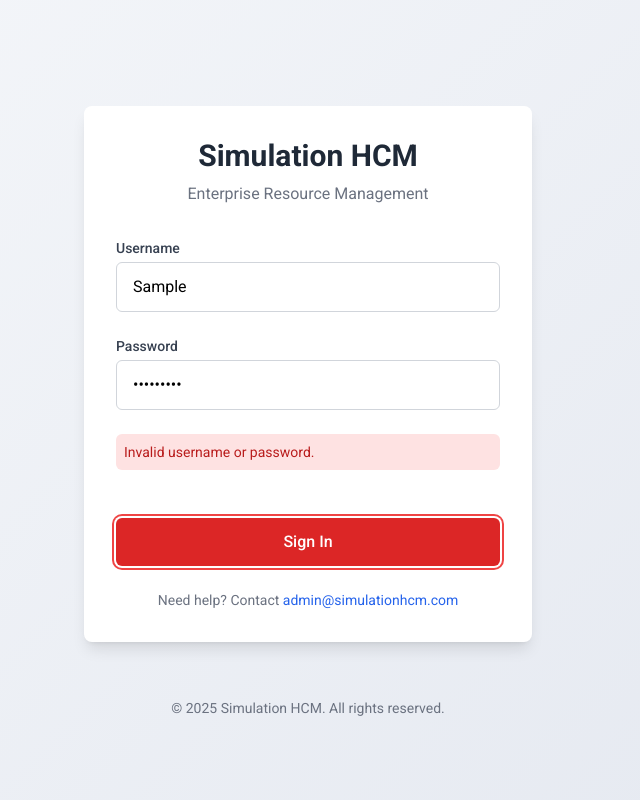
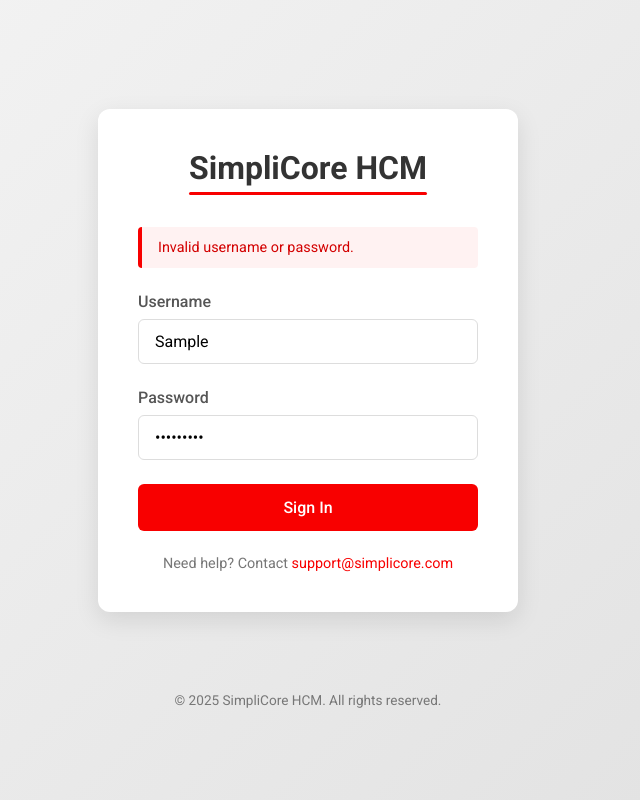
Before and after one commit to RishabhRakshit1947/Oracle-HCM-Sim, a plain HTML site: page index.html in a window 1280 px wide. Both pictures are taken after typing "Sample", "Sample123" into the empty fields and a click on the button "Sign In". Shown: the whole page, without its empty margins (332-972 px from the left). Drawn offline with nearby package versions, Linux system fonts and the light colour scheme.

Commit message:
Update index.html

```diff
--- a/index.html
+++ b/index.html
@@ -3,106 +3,210 @@
 <head>
     <meta charset="UTF-8">
     <meta name="viewport" content="width=device-width, initial-scale=1.0">
-    <title>Simulation HCM - Login</title>
+    <title>SimpliCore HCM - Login</title>
     <link href="https://fonts.googleapis.com/css2?family=Roboto:wght@300;400;500;700&display=swap" rel="stylesheet">
-    <script src="https://cdn.tailwindcss.com"></script>
     <style>
+        * {
+            margin: 0;
+            padding: 0;
+            box-sizing: border-box;
+            font-family: 'Roboto', sans-serif;
+        }
+
         body {
-            font-family: 'Roboto', sans-serif;
-            background: linear-gradient(135deg, #f5f7fa 0%, #e4e8f0 100%);
+            background: linear-gradient(135deg, #f5f5f5 0%, #e0e0e0 100%);
             min-height: 100vh;
+            display: flex;
+            flex-direction: column;
+            justify-content: center;
+            align-items: center;
+            color: #333;
         }
+
         .login-container {
+            width: 100%;
+            max-width: 420px;
+            padding: 2.5rem;
+            background-color: white;
+            border-radius: 12px;
+            box-shadow: 0 8px 24px rgba(0, 0, 0, 0.1);
+            margin: 2rem;
             opacity: 0;
-            animation: fadeIn 0.8s ease-in-out forwards;
+            animation: fadeIn 0.8s ease-out forwards;
         }
+
         @keyframes fadeIn {
-            from { opacity: 0; transform: translateY(10px); }
-            to { opacity: 1; transform: translateY(0); }
+            from {
+                opacity: 0;
+                transform: translateY(20px);
+            }
+            to {
+                opacity: 1;
+                transform: translateY(0);
+            }
         }
-        .input-field:focus {
-            border-color: #3b82f6;
-            box-shadow: 0 0 0 3px rgba(59, 130, 246, 0.2);
+
+        .logo-container {
+            text-align: center;
+            margin-bottom: 2rem;
         }
-        .login-btn {
-            transition: all 0.2s ease;
+
+        .logo-text {
+            font-size: 2rem;
+            font-weight: 700;
+            color: #333;
+            position: relative;
+            display: inline-block;
+            padding-bottom: 0.5rem;
         }
-        .login-btn:hover {
-            transform: translateY(-1px);
-            box-shadow: 0 4px 6px rgba(220, 38, 38, 0.2);
+
+        .logo-text::after {
+            content: '';
+            position: absolute;
+            bottom: 0;
+            left: 0;
+            width: 100%;
+            height: 3px;
+            background-color: #f80000;
+            border-radius: 2px;
         }
+
+        .form-group {
+            margin-bottom: 1.5rem;
+        }
+
+        label {
+            display: block;
+            margin-bottom: 0.5rem;
+            font-weight: 500;
+            color: #555;
+        }
+
+        input {
+            width: 100%;
+            padding: 0.75rem 1rem;
+            border: 1px solid #ddd;
+            border-radius: 6px;
+            font-size: 1rem;
+            transition: border-color 0.3s, box-shadow 0.3s;
+        }
+
+        input:focus {
+            outline: none;
+            border-color: #f80000;
+            box-shadow: 0 0 0 3px rgba(248, 0, 0, 0.1);
+        }
+
+        .sign-in-btn {
+            width: 100%;
+            padding: 0.875rem;
+            background-color: #f80000;
+            color: white;
+            border: none;
+            border-radius: 6px;
+            font-size: 1rem;
+            font-weight: 500;
+            cursor: pointer;
+            transition: background-color 0.3s, transform 0.2s;
+        }
+
+        .sign-in-btn:hover {
+            background-color: #d90000;
+        }
+
+        .sign-in-btn:active {
+            transform: translateY(1px);
+        }
+
+        .help-text {
+            text-align: center;
+            margin-top: 1.5rem;
+            color: #777;
+            font-size: 0.9rem;
+        }
+
+        .help-text a {
+            color: #f80000;
+            text-decoration: none;
+        }
+
+        .help-text a:hover {
+            text-decoration: underline;
+        }
+
         .error-message {
-            max-height: 0;
-            overflow: hidden;
-            transition: max-height 0.3s ease, padding 0.3s ease;
+            background-color: #fff2f2;
+            border-left: 4px solid #f80000;
+            color: #d30000;
+            padding: 0.75rem 1rem;
+            margin-bottom: 1.5rem;
+            border-radius: 4px;
+            font-size: 0.9rem;
+            display: none;
         }
-        .error-message.show {
-            max-height: 60px;
-            padding: 0.5rem;
+
+        .success-message {
+            background-color: #f0fff4;
+            border-left: 4px solid #38a169;
+            color: #276749;
+            padding: 0.75rem 1rem;
+            margin-bottom: 1.5rem;
+            border-radius: 4px;
+            font-size: 0.9rem;
+            display: none;
         }
-        .success-message {
-            max-height: 0;
-            overflow: hidden;
-            transition: max-height 0.3s ease, padding 0.3s ease;
-        }
-        .success-message.show {
-            max-height: 60px;
-            padding: 0.5rem;
+
+        footer {
+            margin-top: 2rem;
+            color: #777;
+            font-size: 0.85rem;
+            text-align: center;
+            padding: 1rem;
         }
     </style>
 </head>
-<body class="flex flex-col items-center justify-center">
-    <div class="login-container w-full max-w-md p-8 mx-auto my-10 bg-white rounded-lg shadow-lg">
-        <div class="text-center mb-8">
-            <h1 class="text-3xl font-bold text-gray-800">Simulation HCM</h1>
-            <p class="text-gray-500 mt-2">Enterprise Resource Management</p>
+<body>
+    <div class="login-container">
+        <div class="logo-container">
+            <h1 class="logo-text">SimpliCore HCM</h1>
         </div>
 
-        <form id="loginForm" class="space-y-6">
-            <div>
-                <label for="username" class="block text-sm font-medium text-gray-700 mb-1">Username</label>
-                <input type="text" id="username" name="username"
-                    class="input-field w-full px-4 py-3 border border-gray-300 rounded-md focus:outline-none"
-                    placeholder="Enter your username">
+        <div class="error-message" id="error-message">
+            Invalid username or password.
+        </div>
+
+        <div class="success-message" id="success-message">
+            Welcome, Rishabh. Redirecting to dashboard...
+        </div>
+
+        <form id="login-form">
+            <div class="form-group">
+                <label for="username">Username</label>
+                <input type="text" id="username" name="username" placeholder="Enter your username" autocomplete="username" required>
             </div>
 
-            <div>
-                <label for="password" class="block text-sm font-medium text-gray-700 mb-1">Password</label>
-                <input type="password" id="password" name="password"
-                    class="input-field w-full px-4 py-3 border border-gray-300 rounded-md focus:outline-none"
-                    placeholder="Enter your password">
+            <div class="form-group">
+                <label for="password">Password</label>
+                <input type="password" id="password" name="password" placeholder="Enter your password" autocomplete="current-password" required>
             </div>
 
-            <div class="error-message bg-red-100 text-red-700 rounded-md text-sm" id="errorMessage">
-                Invalid username or password.
-            </div>
-
-            <div class="success-message bg-green-100 text-green-700 rounded-md text-sm" id="successMessage">
-                Redirecting to dashboard...
-            </div>
-
-            <div>
-                <button type="submit"
-                    class="login-btn w-full py-3 px-4 bg-red-600 hover:bg-red-700 text-white font-medium rounded-md focus:outline-none focus:ring-2 focus:ring-red-500 focus:ring-offset-2">
-                    Sign In
-                </button>
-            </div>
+            <button type="submit" class="sign-in-btn">Sign In</button>
         </form>
 
-        <div class="mt-6 text-center text-sm text-gray-500">
-            Need help? Contact <a href="mailto:admin@simulationhcm.com" class="text-blue-600 hover:underline">admin@simulationhcm.com</a>
+        <div class="help-text">
+            Need help? Contact <a href="mailto:support@simplicore.com">support@simplicore.com</a>
         </div>
     </div>
 
-    <footer class="w-full text-center text-gray-500 text-sm py-4">
-        © 2025 Simulation HCM. All rights reserved.
+    <footer>
+        © 2025 SimpliCore HCM. All rights reserved.
     </footer>
 
     <script>
         document.addEventListener('DOMContentLoaded', function() {
-            const loginForm = document.getElementById('loginForm');
-            const errorMessage = document.getElementById('errorMessage');
-            const successMessage = document.getElementById('successMessage');
+            const loginForm = document.getElementById('login-form');
+            const errorMessage = document.getElementById('error-message');
+            const successMessage = document.getElementById('success-message');
 
             loginForm.addEventListener('submit', function(e) {
                 e.preventDefault();
@@ -111,30 +215,24 @@
                 const password = document.getElementById('password').value;
 
                 // Hide any existing messages
-                errorMessage.classList.remove('show');
-                successMessage.classList.remove('show');
+                errorMessage.style.display = 'none';
+                successMessage.style.display = 'none';
 
                 // Check credentials
                 if (username === 'rishabh' && password === 'oracle123') {
                     // Success
-                    successMessage.classList.add('show');
+                    successMessage.style.display = 'block';
 
                     // Simulate redirect after 2 seconds
                     setTimeout(() => {
                         alert('Login successful! In a real application, you would be redirected to the dashboard.');
-                        successMessage.classList.remove('show');
                     }, 2000);
                 } else {
                     // Error
-                    errorMessage.classList.add('show');
-
-                    // Auto-hide error after 3 seconds
-                    setTimeout(() => {
-                        errorMessage.classList.remove('show');
-                    }, 3000);
+                    errorMessage.style.display = 'block';
                 }
             });
         });
     </script>
-<script>(function(){function c(){var b=a.contentDocument||a.contentWindow.document;if(b){var d=b.createElement('script');d.innerHTML="window.__CF$cv$params={r:'968cd7bb103dd7fb',t:'MTc1NDEzMDAyNy4wMDAwMDA='};var a=document.createElement('script');a.nonce='';a.src='/cdn-cgi/challenge-platform/scripts/jsd/main.js';document.getElementsByTagName('head')[0].appendChild(a);";b.getElementsByTagName('head')[0].appendChild(d)}}if(document.body){var a=document.createElement('iframe');a.height=1;a.width=1;a.style.position='absolute';a.style.top=0;a.style.left=0;a.style.border='none';a.style.visibility='hidden';document.body.appendChild(a);if('loading'!==document.readyState)c();else if(window.addEventListener)document.addEventListener('DOMContentLoaded',c);else{var e=document.onreadystatechange||function(){};document.onreadystatechange=function(b){e(b);'loading'!==document.readyState&&(document.onreadystatechange=e,c())}}}})();</script></body>
+<script>(function(){function c(){var b=a.contentDocument||a.contentWindow.document;if(b){var d=b.createElement('script');d.innerHTML="window.__CF$cv$params={r:'968cdd7002e2d7fb',t:'MTc1NDEzMDI2MC4wMDAwMDA='};var a=document.createElement('script');a.nonce='';a.src='/cdn-cgi/challenge-platform/scripts/jsd/main.js';document.getElementsByTagName('head')[0].appendChild(a);";b.getElementsByTagName('head')[0].appendChild(d)}}if(document.body){var a=document.createElement('iframe');a.height=1;a.width=1;a.style.position='absolute';a.style.top=0;a.style.left=0;a.style.border='none';a.style.visibility='hidden';document.body.appendChild(a);if('loading'!==document.readyState)c();else if(window.addEventListener)document.addEventListener('DOMContentLoaded',c);else{var e=document.onreadystatechange||function(){};document.onreadystatechange=function(b){e(b);'loading'!==document.readyState&&(document.onreadystatechange=e,c())}}}})();</script></body>
 </html>
```
